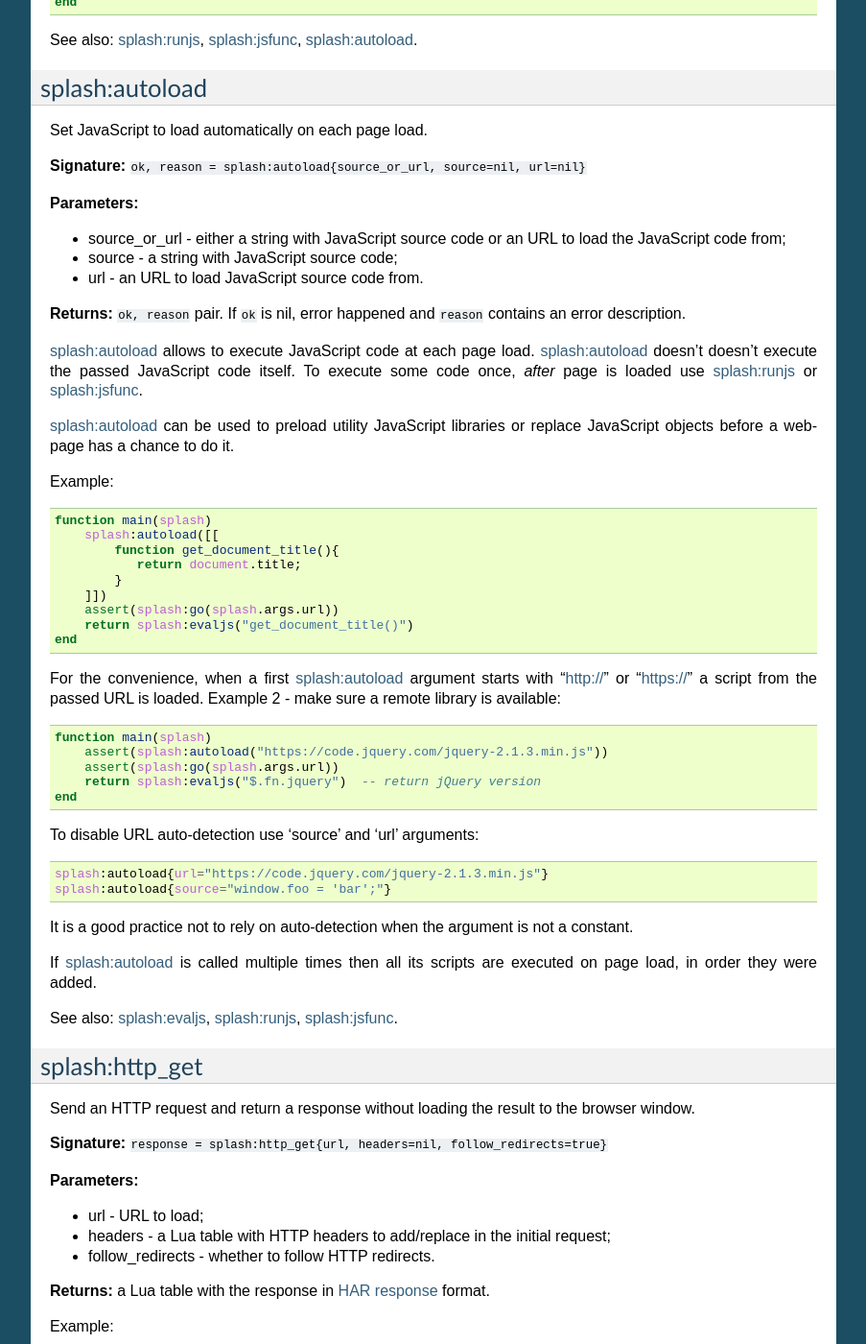
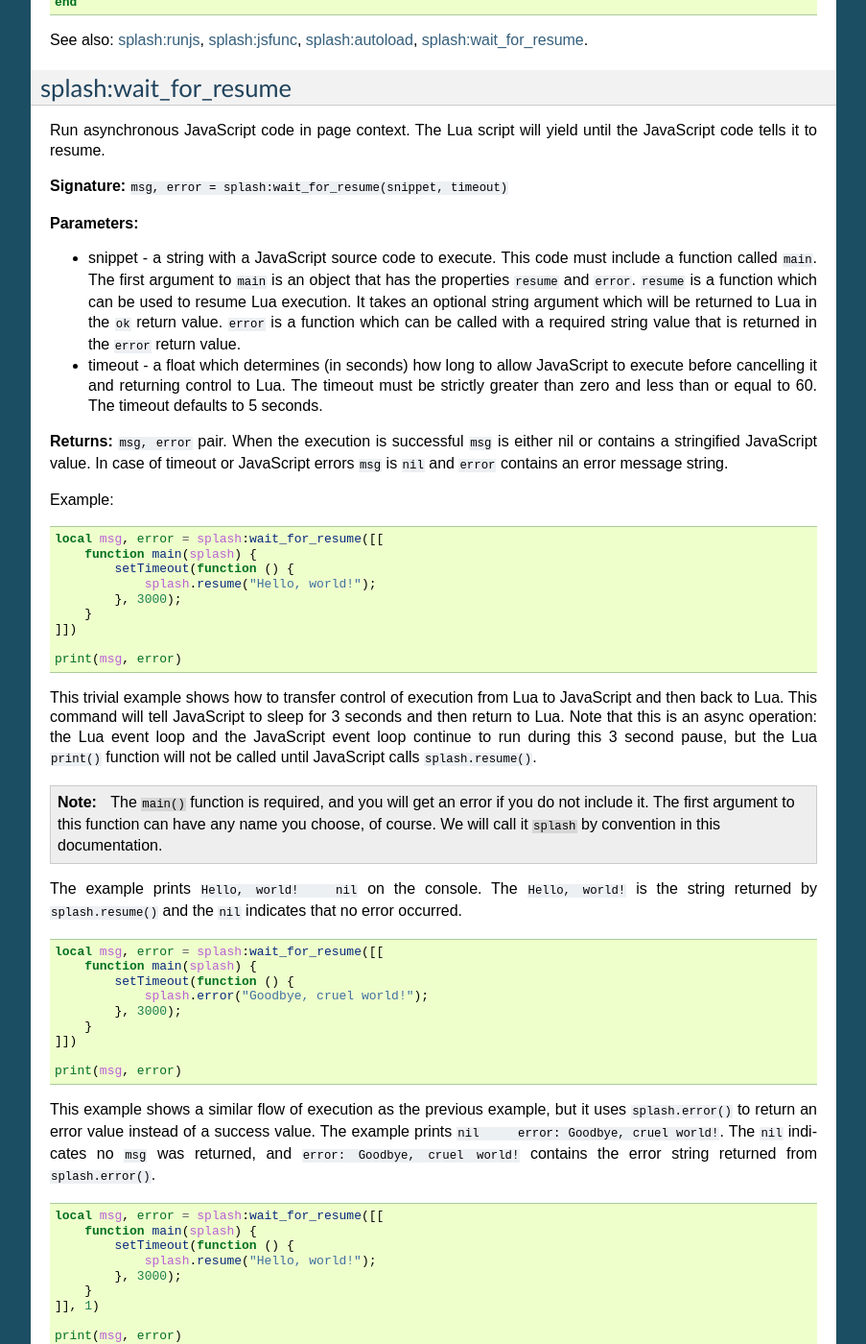
Before and after one commit to scrapinghub/splash, a Sphinx documentation site: the page built from docs/scripting-ref.rst, in a window 1280 px wide and 1400 px high, scrolled down 5853 px. Shown: the whole window at 96% size, without its empty margins (198-1101 px from the left). Built offline with Sphinx 7.4.7, drawn with Linux system fonts in a browser that asks for light colours; some of the changed text lies outside the part shown.

Commit message:
First draft of documentation for wait_for_resume().

```diff
--- a/docs/scripting-ref.rst
+++ b/docs/scripting-ref.rst
@@ -257,7 +257,8 @@ If a JavaScript function throws an error, it is re-throwed as a Lua error.
 To handle errors it is better to use JavaScript try/catch because some of the
 information about the error can be lost in JavaScript → Lua conversion.
 
-See also: :ref:`splash-runjs`, :ref:`splash-evaljs`, :ref:`splash-autoload`.
+See also: :ref:`splash-runjs`, :ref:`splash-evaljs`, :ref:`wait-for-resume`,
+:ref:`splash-autoload`.
 
 .. _splash-evaljs:
 
@@ -327,7 +328,8 @@ Compare:
         -- ...
     end
 
-See also: :ref:`splash-runjs`, :ref:`splash-jsfunc`, :ref:`splash-autoload`.
+See also: :ref:`splash-runjs`, :ref:`splash-jsfunc`, :ref:`wait-for-resume`,
+:ref:`splash-autoload`.
 
 .. _splash-runjs:
 
@@ -390,6 +392,124 @@ Compare:
 
         -- ...
     end
+
+See also: :ref:`splash-runjs`, :ref:`splash-jsfunc`, :ref:`splash-autoload`,
+:ref:`wait-for-resume`.
+
+.. _wait-for-resume:
+
+splash:wait_for_resume
+----------------------
+
+Run asynchronous JavaScript code in page context. The Lua script will
+yield until the JavaScript code tells it to resume.
+
+**Signature:** ``msg, error = splash:wait_for_resume(snippet, timeout)``
+
+**Parameters:**
+
+* snippet - a string with a JavaScript source code to execute. This code
+  must include a function called ``main``. The first argument to ``main``
+  is an object that has the properties ``resume`` and ``error``. ``resume``
+  is a function which can be used to resume Lua execution. It takes an optional
+  string argument which will be returned to Lua in the ``ok`` return value.
+  ``error`` is a function which can be called with a required string value
+  that is returned in the ``error`` return value.
+* timeout - a float which determines (in seconds) how long to allow JavaScript
+  to execute before cancelling it and returning control to Lua. The timeout
+  must be strictly greater than zero and less than or equal to 60. The timeout
+  defaults to 5 seconds.
+
+**Returns:** ``msg, error`` pair. When the execution is successful
+``msg`` is either nil or contains a stringified JavaScript value. In case of
+timeout or JavaScript errors ``msg`` is ``nil`` and ``error`` contains
+an error message string.
+
+Example:
+
+.. code-block:: lua
+
+    local msg, error = splash:wait_for_resume([[
+        function main(splash) {
+            setTimeout(function () {
+                splash.resume("Hello, world!");
+            }, 3000);
+        }
+    ]])
+
+    print(msg, error)
+
+This trivial example shows how to transfer control of execution from Lua
+to JavaScript and then back to Lua. This command will tell JavaScript to
+sleep for 3 seconds and then return to Lua. Note that this is an async
+operation: the Lua event loop and the JavaScript event loop continue to run
+during this 3 second pause, but the Lua ``print()`` function will not be called
+until JavaScript calls ``splash.resume()``.
+
+.. note::
+
+    The ``main()`` function is required, and you will get an error if
+    you do not include it. The first argument to this function can have any
+    name you choose, of course. We will call it ``splash`` by convention in
+    this documentation.
+
+The example prints ``Hello, world!   nil`` on the console. The
+``Hello, world!`` is the string returned by ``splash.resume()`` and the ``nil``
+indicates that no error occurred.
+
+.. code-block:: lua
+
+    local msg, error = splash:wait_for_resume([[
+        function main(splash) {
+            setTimeout(function () {
+                splash.error("Goodbye, cruel world!");
+            }, 3000);
+        }
+    ]])
+
+    print(msg, error)
+
+This example shows a similar flow of execution as the previous example,
+but it uses ``splash.error()`` to return an error value instead of a
+success value. The example prints ``nil     error: Goodbye, cruel world!``.
+The ``nil`` indicates no ``msg`` was returned, and
+``error: Goodbye, cruel world!`` contains the error string returned from
+``splash.error()``.
+
+.. code-block:: lua
+
+    local msg, error = splash:wait_for_resume([[
+        function main(splash) {
+            setTimeout(function () {
+                splash.resume("Hello, world!");
+            }, 3000);
+        }
+    ]], 1)
+
+    print(msg, error)
+
+This example is similar to the first example, but here we have changed the
+``timeout`` argument from its default 5 seconds to just 1 second. Of course,
+our JavaScript code will not call ``splash.resume()`` for 3 seconds, which
+guarantees that it will time out. The example prints
+``nil     error: Timed out while waiting for resume() or error().``
+
+.. note::
+
+    Remember that the timeout t must satisfy ``0 < t <= 60`` seconds. You
+    will receive an error if you choose an invalid timeout value.
+
+.. code-block:: lua
+
+    local msg, error = splash:wait_for_resume([[
+        console.log('hello!');
+    ]])
+
+    print(msg, error)
+
+This final example shows an incorrect usage of ``splash:wait_for_resume()``:
+the JavaScript code does not contain a ``main()`` function. This example
+prints ``nil     error: wait_for_resume(): no main() function defined``,
 
 See also: :ref:`splash-runjs`, :ref:`splash-jsfunc`, :ref:`splash-autoload`.
 
@@ -459,7 +579,8 @@ is not a constant.
 If :ref:`splash-autoload` is called multiple times then all its scripts
 are executed on page load, in order they were added.
 
-See also: :ref:`splash-evaljs`, :ref:`splash-runjs`, :ref:`splash-jsfunc`.
+See also: :ref:`splash-evaljs`, :ref:`splash-runjs`, :ref:`splash-jsfunc`,
+:ref:`wait-for-resume`.
 
 .. _splash-http-get:
 
```
